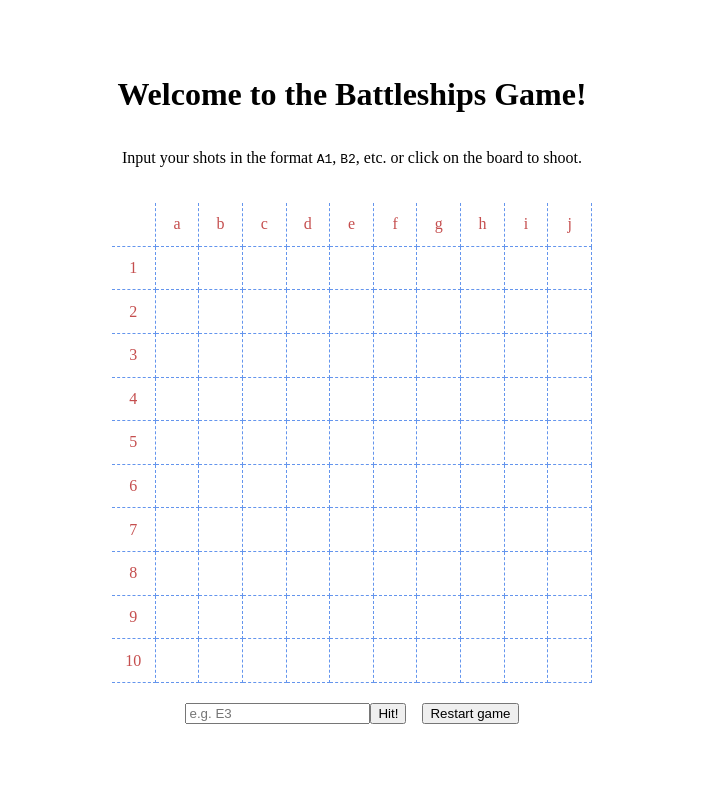
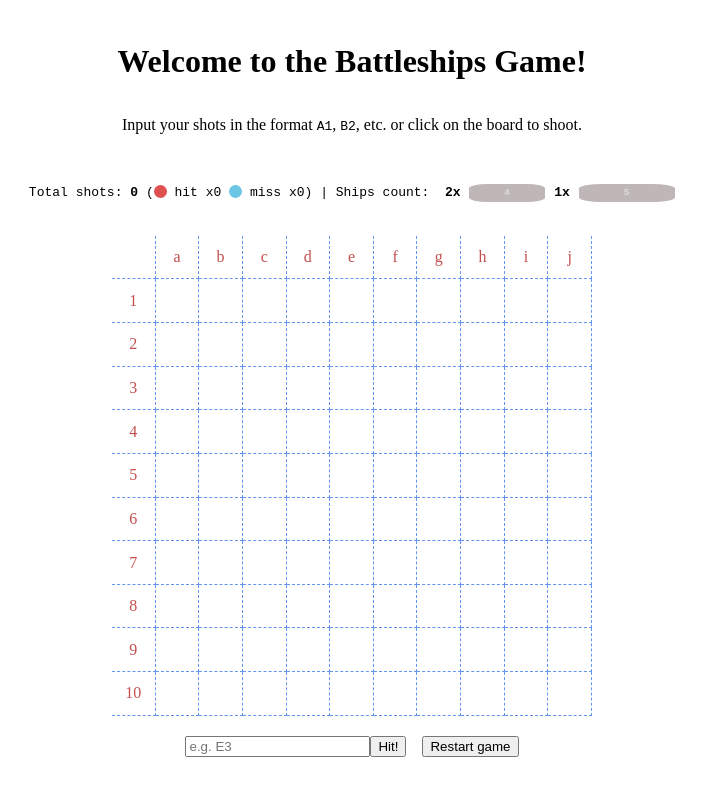
Before and after one commit to norin89/battleships-game, a Next.js app: page / in a window 1280 px wide. Shown: the top 796 px of the page, without its empty margins (288-994 px from the left). Built offline with nearby package versions, Linux system fonts and the light colour scheme.

Commit message:
Add simple game stats

```diff
--- a/src/components/atoms/ship/ship.module.scss
+++ b/src/components/atoms/ship/ship.module.scss
@@ -4,15 +4,17 @@
 $ship-size-min: 1 !default;
 $ship-size-max: 5 !default;
 
+$base-size: 1.5em;
 $scale-factor: 0.9;
 
 .ship {
 	$root: &;
 	display: inline-flex;
+	vertical-align: middle;
 	align-items: center;
 	justify-content: center;
-	min-height: 1em;
-	min-width: 1em;
+	min-height: $base-size;
+	min-width: $base-size;
 	background: #bfb7b7;
 	border-radius: 25%;
 
@@ -30,12 +32,12 @@ $scale-factor: 0.9;
 			}
 
 			&#{$root}--horizontal {
-				min-width: $size * 1em;
+				min-width: $size * $base-size;
 				transform: scale(1 - (math.div(1 - $scale-factor, $size)), $scale-factor);
 			}
 
 			&#{$root}--vertical {
-				min-height: $size * 1em;
+				min-height: $size * $base-size;
 				transform: scale($scale-factor, 1 - (math.div(1 - $scale-factor, $size)));
 			}
 		}
--- a/src/components/atoms/shot/shot.module.scss
+++ b/src/components/atoms/shot/shot.module.scss
@@ -1,6 +1,7 @@
 .shot {
 	$root: &;
 	display: inline-block;
+	vertical-align: text-top;
 	min-height: 1em;
 	min-width: 1em;
 	border-radius: 50%;
--- a/src/templates/Game.tsx
+++ b/src/templates/Game.tsx
@@ -9,6 +9,7 @@ import { updateShipsAfterHit } from '@/utils/updateShipsAfterHit';
 import { alphanumericIndexToNumber } from '@/utils/convertIndex';
 import { checkAllShipsSunk } from '@/utils/checkAllShipsSunk';
 import { isPositionValid } from '@/utils/isPositionValid';
+import { Stats } from '@/templates/Stats';
 import { Board } from '@/components/molecules';
 
 const NOTIFICATIONS_TIMER = 2500; // 2.5 seconds
@@ -111,6 +112,7 @@ export const Game = ({
 
 	return (
 		<>
+			<Stats ships={ships} shots={shots} />
 			<Board
 				style={{
 					width: '60vh',
@@ -129,6 +131,9 @@ export const Game = ({
 									message: (
 										<>
 											<strong>Congratulations!</strong> All ships are sunk!
+											<br />
+											<br />
+											Total shots: <strong>{(shots || []).length}</strong>
 											<br />
 											<br />
 											You can restart the game.
--- /dev/null
+++ b/src/templates/Stats.tsx
@@ -0,0 +1,36 @@
+import { BoardType } from '@/types';
+import { Ship, Shot } from '@/components/atoms';
+
+export const Stats = ({
+	ships,
+	shots = [],
+}: {
+	ships: BoardType['ships'];
+	shots: BoardType['shots'];
+}) => {
+	const hitsCount = shots.filter((shot) => shot.status === 'hit').length;
+	const missesCount = shots.filter((shot) => shot.status === 'miss').length;
+	const totalShotsCount = hitsCount + missesCount;
+
+	const shipsCountBySize = ships.reduce(
+		(result: Record<number, number>, ship) => ({
+			...result,
+			[ship.size]: (result[ship.size] || 0) + 1,
+		}),
+		{},
+	);
+
+	return (
+		<pre>
+			Total shots: <strong>{totalShotsCount}</strong> (<Shot status="hit" /> hit x{hitsCount}{' '}
+			<Shot status="miss" /> miss x{missesCount}) | Ships count:{' '}
+			{Object.entries(shipsCountBySize).map(([size, count]) => (
+				<strong key={size}>
+					{` ${count}x `}
+					<Ship size={parseInt(size)} orientation="horizontal" />
+				</strong>
+			))}
+			<br />
+		</pre>
+	);
+};
```
